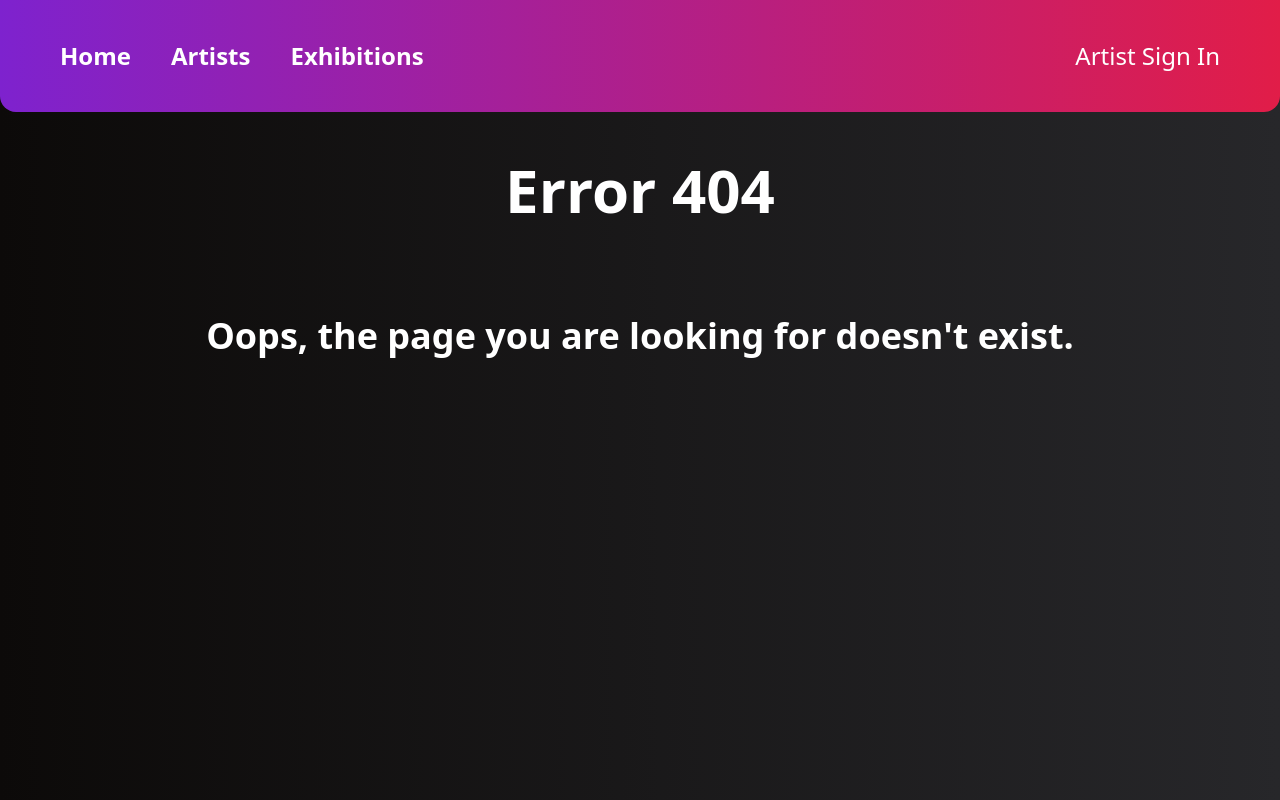
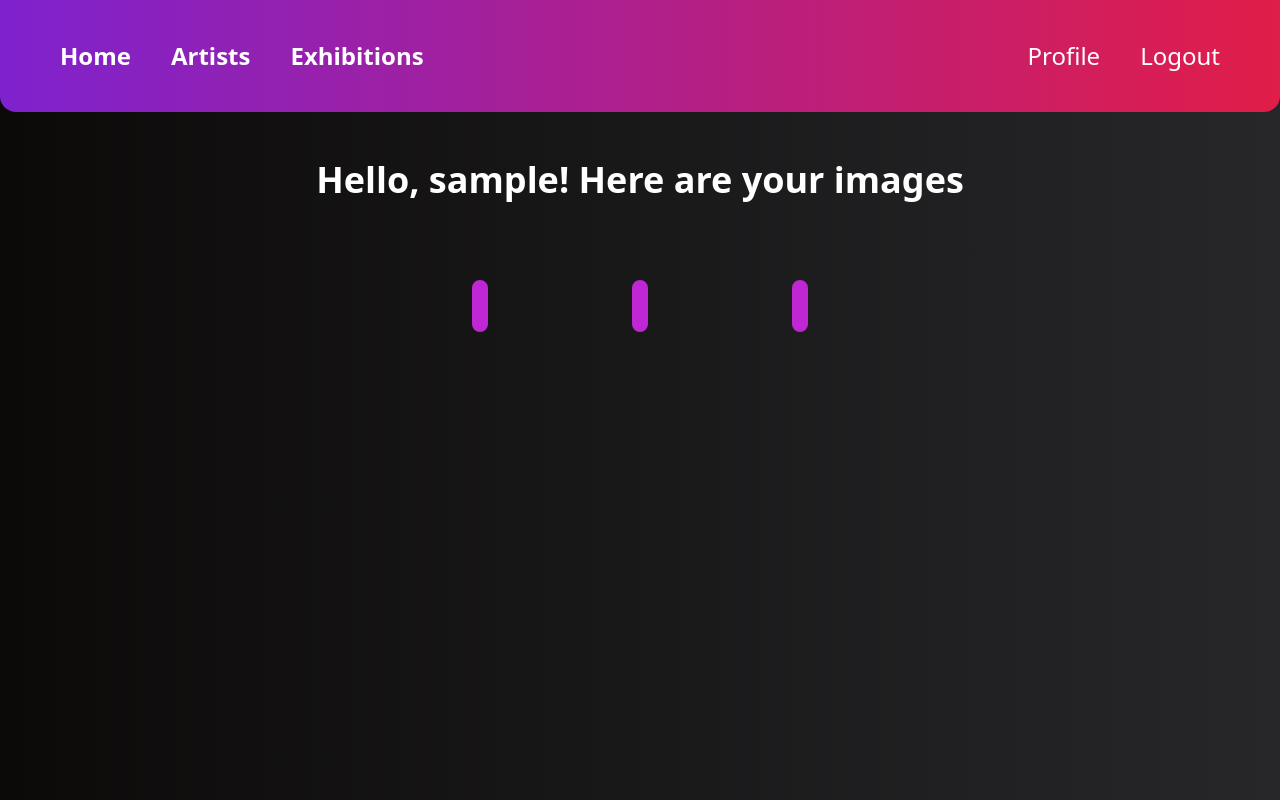
Before and after one commit to TymurBondar/NeonTails, a React (Vite) app in the folder frontend/: page /artist/profile in a window 1280 px wide. Before the commit this address had no page. Built offline with nearby package versions, Linux system fonts and the light colour scheme; sample sign-in values are in the browser's storage.

Commit message:
working auth on frontend

```diff
--- a/frontend/src/components/Card.jsx
+++ b/frontend/src/components/Card.jsx
@@ -1,6 +1,6 @@
 import { useState } from "react";
 
-function Card({image}) {
+function Card({image , title, description, artist}) {
   const [isFlipped, setIsFlipped] = useState(false);
   const [isBouncing, setIsBouncing] = useState(false);
 
@@ -27,9 +27,9 @@ function Card({image}) {
               src={image}
               className="mb-2 rounded-b-md border-b-8 border-fuchsia-600 blur-lg brightness-75 duration-700 object-contain"
             />
-            <p className="absolute w-full text-center mt-48 font-light">Cat looking at cyberbutterfly</p>
+            <p className="absolute w-full text-center mt-48 font-light">{description}</p>
           <h2 className="mb-2 text-2xl font-light tracking-light text-white pt-2 text-center duration-700 ">
-            Artist
+            {artist}
           </h2>
         </>
       ) : (
@@ -39,7 +39,7 @@ function Card({image}) {
             className="mb-2 rounded-b-md border-b-8 border-fuchsia-600 duration-700 scale-100 hover:scale-110 object-contain"
           />
           <h2 className="mb-2 text-2xl font-normal tracking-light text-white text-center mt-3">
-            Image
+            {title}
           </h2>
         </>
       )}
--- a/frontend/src/components/Navbar.jsx
+++ b/frontend/src/components/Navbar.jsx
@@ -1,6 +1,38 @@
 import { Link } from "react-router-dom";
+import { useContext } from "react";
+import { UserContext } from "./UserContext";
+import { useNavigate } from "react-router-dom";
 
 function Navbar() {
+  const navigate = useNavigate();
+  const { user } = useContext(UserContext);
+  let isLoggedIn = false;
+  if (user !== null) {
+    isLoggedIn = true;
+  }
+
+  // Assuming this is in a component where UserContext is accessible
+  const { setUser } = useContext(UserContext);
+
+  const handleLogout = () => {
+    // Clear user data from localStorage
+    localStorage.removeItem("user");
+
+    // Log out the user in the backend
+    fetch("http://127.0.0.1:5000/artists/logout", { method: "DELETE" })
+      .then((response) => response.json())
+      .then((data) =>
+        console.log(`${data} "I logged out the user from the backend!"`)
+      )
+      .then(
+        // Update the user context to reflect that the user is logged out
+        setUser(null)
+      )
+
+    //redirect the user to the login page or homepage
+    navigate("/");
+  };
+
   return (
     <nav className="p-10 bg-gradient-to-r from-purple-700 to-rose-600 font-bold rounded-b-2xl">
       <ul className="flex text-2xl w-full">
@@ -13,8 +45,19 @@ function Navbar() {
         <li className=" pl-5 pr-5 rounded-lg scale-100 hover:scale-105 hover:bg-purple-800 hover:ml-5 duration-300 mr-auto">
           <Link to="/exhibitions">Exhibitions</Link>
         </li>
-        <li className="pl-5 pr-5 rounded-lg scale-100 hover:scale-105 hover:bg-rose-700 duration-300 font-light">
-          <Link to="/signin">Artist Sign In</Link>
+        {isLoggedIn ? (
+          <li className="pl-5 pr-5 rounded-lg scale-100 hover:scale-105 hover:bg-rose-700 duration-300 hover:mr-5 font-light">
+            <Link to="/artist/profile">Profile</Link>
+          </li>
+        ) : (
+          ""
+        )}
+        <li className="pl-5 pr-5 rounded-lg scale-100 hover:scale-105 hover:bg-rose-700 hover:ml-5 duration-300 font-light">
+          {isLoggedIn ? (
+            <button onClick={handleLogout}>Logout</button>
+          ) : (
+            <Link to="/signin">Sign In</Link>
+          )}
         </li>
       </ul>
     </nav>
--- /dev/null
+++ b/frontend/src/components/UserContext.jsx
@@ -0,0 +1,18 @@
+import React, { createContext, useState } from 'react';
+
+// Create a context for user data
+export const UserContext = createContext(null);
+
+// Create a provider component
+export const UserProvider = ({ children }) => {
+  // State to keep track of user's login status and data
+  const [user, setUser] = useState(JSON.parse(localStorage.getItem('user')));
+
+  // The provider component will wrap app components,
+  // allowing them to access the user context
+  return (
+    <UserContext.Provider value={{ user, setUser }}>
+      {children}
+    </UserContext.Provider>
+  );
+};
--- a/frontend/src/routes/ArtistPage.jsx
+++ b/frontend/src/routes/ArtistPage.jsx
@@ -1,7 +1,8 @@
 import { useParams } from "react-router-dom";
 import { useEffect, useState } from "react";
+import Card from "../components/Card";
 
-function ArtistPage(){
+function ArtistPage() {
   const { id } = useParams();
 
   const [images, setImages] = useState([]);
@@ -11,24 +12,27 @@ function ArtistPage(){
   //if artists exists, get the artists images in the list
   useEffect(() => {
     fetch(`/api/${id}/images`)
-      .then(res => res.json())
-      .then(data => {
+      .then((res) => res.json())
+      .then((data) => {
         let newImages = [];
-        data.forEach(element => {
+        data.forEach((element) => {
           newImages.push(element.image);
         });
         setImages(newImages);
-        console.log("log" + newImages);
-        console.log(newImages[0]);
-      })
-    },[]);
+        console.log(newImages);
+      });
+  }, []);
 
   return (
-        <>
-        This is a page of Artist with the ID of { id }
-
-        </>
+    <div className="flex flex-col items-center text-center mt-12 w-full">
+      This is a page of Artist with the ID of {id}
+      <div className="flex flex-row space-x-24 justify-center w-full mt-24">
+        {images.map((image) => (
+          <Card key={image.id} image={image.link} />
+        ))}
+      </div>
+    </div>
   );
-};
+}
 
 export default ArtistPage;
--- /dev/null
+++ b/frontend/src/routes/ArtistProfile.jsx
@@ -0,0 +1,22 @@
+import { useContext } from "react";
+import { Navigate } from "react-router-dom";
+import { UserContext } from "../components/UserContext";
+import Card from "../components/Card";
+
+function ArtistProfile() {
+  const { user } = useContext(UserContext);
+  if (!user) return <Navigate to="/signin" />;
+  else
+    return (
+      <div className="flex flex-col items-center space-y-20 w-full">
+        <h1 className="mt-12">Hello, {user.username}! Here are your images</h1>
+        <div className="grid grid-cols-3 gap-36">
+          <Card image={''} />
+          <Card image={''} />
+          <Card image={''} />
+        </div>
+      </div>
+    );
+}
+
+export default ArtistProfile;
--- a/frontend/src/routes/Home.jsx
+++ b/frontend/src/routes/Home.jsx
@@ -1,6 +1,4 @@
 import Card from "../components/Card";
-
-
 
 function Home() {
 
--- a/frontend/src/routes/Signin.jsx
+++ b/frontend/src/routes/Signin.jsx
@@ -1,10 +1,12 @@
-import { useState } from "react";
+import { useState, useContext } from "react";
 import { useNavigate } from "react-router-dom";
+import { UserContext } from "../components/UserContext";
 
 function Signin() {
   const [username, setUsername] = useState("");
   const [password, setPassword] = useState("");
   const navigate = useNavigate();
+  const { setUser } = useContext(UserContext);
 
   const handleLogin = async (event) => {
     event.preventDefault();
@@ -16,7 +18,12 @@ function Signin() {
       });
 
       if (response.ok) {
-        const redirectLink = `/artist/${username}/`;
+        response.json().then((data) => {
+          const userData = { id: data.id, username: data.username };
+          localStorage.setItem("user", JSON.stringify(userData));
+          setUser(userData);
+        });
+        const redirectLink = `/`;
         navigate(redirectLink); // Redirect on success
       } else {
         // Handle errors (e.g., incorrect credentials)
```
Also changed, not shown: frontend/src/main.jsx (+42 -35 lines), frontend/src/routes/Root.jsx (+14 -0 lines). Lines whose indentation alone changed are shown as unchanged.
